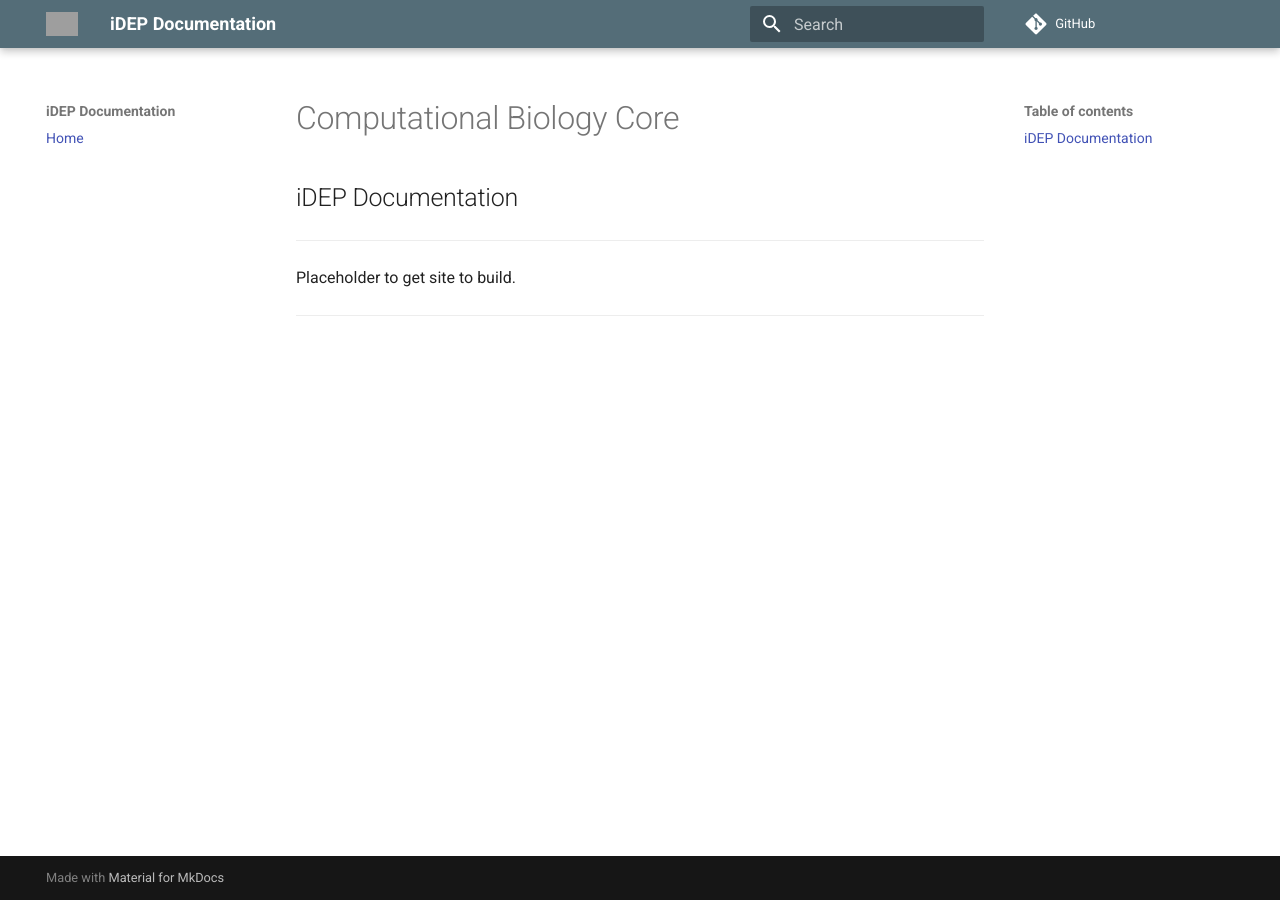
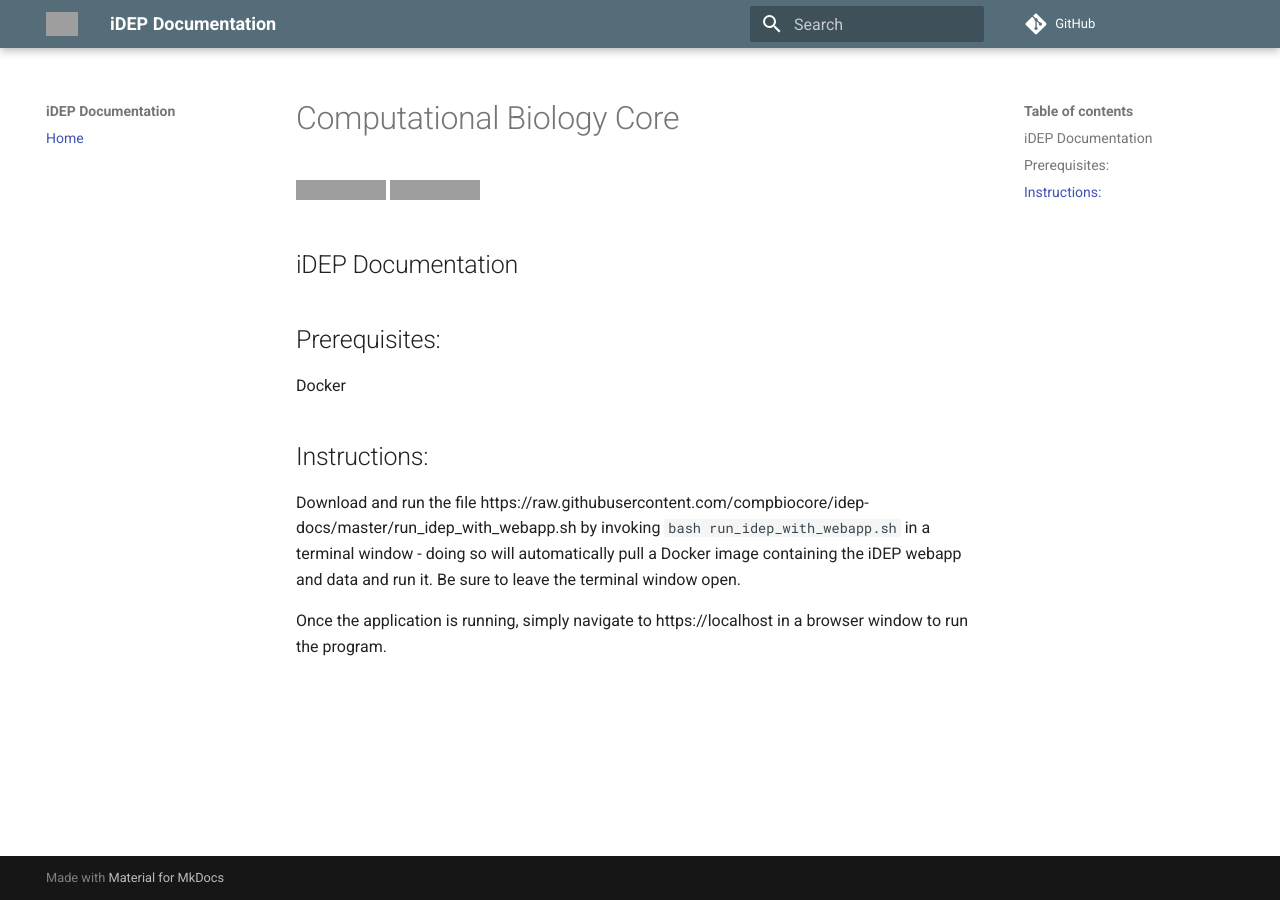
Before and after one commit to compbiocore/idep-docs, an MkDocs documentation site: the page built from docs/index.md, in a window 1280 px wide. Built offline with MkDocs 1.6.1 and Material for MkDocs 9.7.7, drawn with Linux system fonts in a browser that asks for light colours; comment, search, counter and statistics services are not loaded; grey boxes are pictures that could not be loaded.

Commit message:
updated index and added badges

```diff
--- a/docs/index.md
+++ b/docs/index.md
@@ -1,7 +1,17 @@
 # Computational Biology Core
+
+[![Docs](https://img.shields.io/badge/docs-stable-blue.svg?style=flat-square)](https://compbiocore.github.io/idep-docs)
+[![License](https://img.shields.io/github/license/compbiocore/idep-docs)](https://raw.githubusercontent.com/compbiocore/idep-docs/master/LICENSE)
+
+
 ## iDEP Documentation
-----
 
-Placeholder to get site to build.
+## Prerequisites:
 
-----
+Docker
+
+## Instructions:
+
+Download and run the file https://raw.githubusercontent.com/compbiocore/idep-docs/master/run_idep_with_webapp.sh by invoking `bash run_idep_with_webapp.sh` in a terminal window - doing so will automatically pull a Docker image containing the iDEP webapp and data and run it.  Be sure to leave the terminal window open.
+
+Once the application is running, simply navigate to https://localhost in a browser window to run the program.
```
